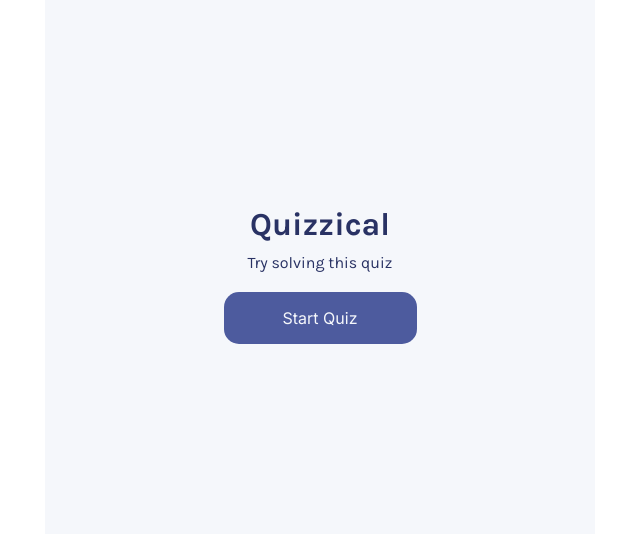
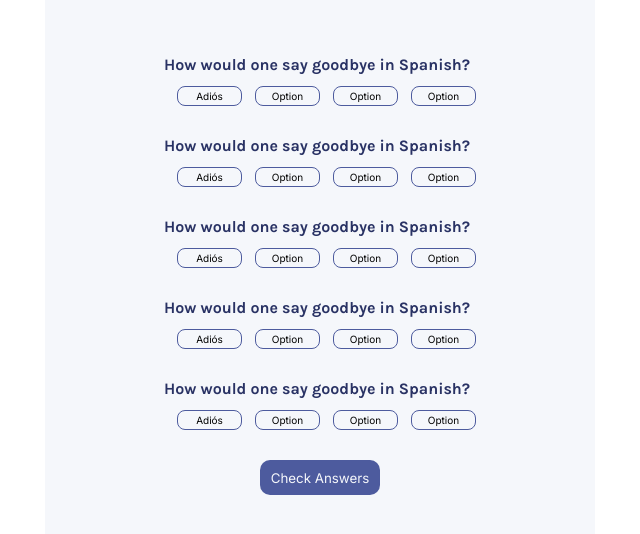
Before and after one commit to krish999777/quizzical_react_project, a React (Vite) app in the folder quizzical react project/: page / in a window 1280 px wide. Both pictures are taken after a click on the button "Start Quiz". Shown: the top 534 px of the page, without its empty margins (320-960 px from the left). Built offline with nearby package versions, Linux system fonts and the light colour scheme.

Commit message:
completed second page and made start quiz button functional

```diff
--- a/quizzical react project/components/first-page.jsx
+++ b/quizzical react project/components/first-page.jsx
@@ -1,9 +1,9 @@
-export default function(){
+export default function(props){
     return(
-     <main>
+     <div className="first-page-container">
         <h1>Quizzical</h1>
         <p>Try solving this quiz</p>
-        <button>Start Quiz</button>
-    </main>
+        <button onClick={props.toggle}>Start Quiz</button>
+    </div>
     )
 }
--- /dev/null
+++ b/quizzical react project/components/quiz-elements.jsx
@@ -0,0 +1,15 @@
+export default function(){
+    return(
+        <>
+            <div className="quiz-elements">
+            <p className="quiz-question">How would one say goodbye in Spanish?</p>
+            <div className="quiz-buttons-container">
+                <button className="quiz-options">Adiós</button>
+                <button className="quiz-options">Option</button>
+                <button className="quiz-options">Option</button>
+                <button className="quiz-options">Option</button>
+            </div>
+            </div>
+        </>
+    )
+}
--- /dev/null
+++ b/quizzical react project/components/second-page.jsx
@@ -0,0 +1,13 @@
+import QuizElement from './quiz-elements.jsx'
+export default function(){
+    return(
+        <div className="second-page-container">
+            <QuizElement/>
+            <QuizElement/>
+            <QuizElement/>
+            <QuizElement/>
+            <QuizElement/>
+            <button className="check-answers-button">Check Answers</button>
+        </div>
+    )
+}
--- a/quizzical react project/src/App.css
+++ b/quizzical react project/src/App.css
@@ -2,7 +2,7 @@
   margin:0;
   padding:0;
 }
-main{
+.first-page-container{
   background-color:#F5F7FB;
   width:550px;
   height:550px;
@@ -11,16 +11,16 @@ main{
   align-items:center;
   justify-content:center;
 }
-main>h1{
+.first-page-container>h1{
   font-weight:bold;
   color:#293264;
 }
-main>p{
+.first-page-container>p{
   margin-top:10px;
   margin-bottom:20px;
   color:#293264;
 }
-main>button{
+.first-page-container>button{
   width:193px;
   height:52px;
   border-radius:15px;
@@ -36,3 +36,44 @@ body{
   justify-content:center;
   font-family:karla;
 }
+.quiz-question{
+  font-family:karla;
+  font-weight:bold;
+  max-width:350px;
+  color:#293264;
+}
+.quiz-options{
+  padding:0 5px;
+  min-width:65px;
+  max-width:fit-content;
+  border-radius:8px;
+  background-color:#F5F7FB;
+  margin-left:13px;
+  margin-top:12px;
+  height:20px;
+  font-family:inter;
+  font-weight:500px;
+  font-size:10px;
+  border: 0.79px solid #4D5B9E;
+}
+.second-page-container{
+  background-color:#F5F7FB;
+  width:550px;
+  height:550px;
+  display:flex;
+  flex-direction:column;
+  align-items:center;
+  justify-content:center;
+}
+.quiz-elements{
+  margin-bottom:30px;
+}
+.check-answers-button{
+  width:120px;
+  height:35px;
+  border-radius:10px;
+  border:#4D5B9E;
+  background-color:#4D5B9E;
+  font-family:inter;
+  color:#F5F7FB;
+}
--- a/quizzical react project/src/App.jsx
+++ b/quizzical react project/src/App.jsx
@@ -1,9 +1,14 @@
 import FirstPage from '../components/first-page.jsx'
+import SecondPage from '../components/second-page.jsx'
+import {useState} from 'react'
 export default function(){
-
+  const [currentPage,setCurrentPage]=useState(0)
+  function toggleCurrentPage(){
+    setCurrentPage(prevPage=>prevPage===0?1:0)
+  }
   return(
     <>
-      <FirstPage/>
+      {currentPage===0?<FirstPage toggle={toggleCurrentPage}/>:<SecondPage/>}
     </>
   )
 }
```
